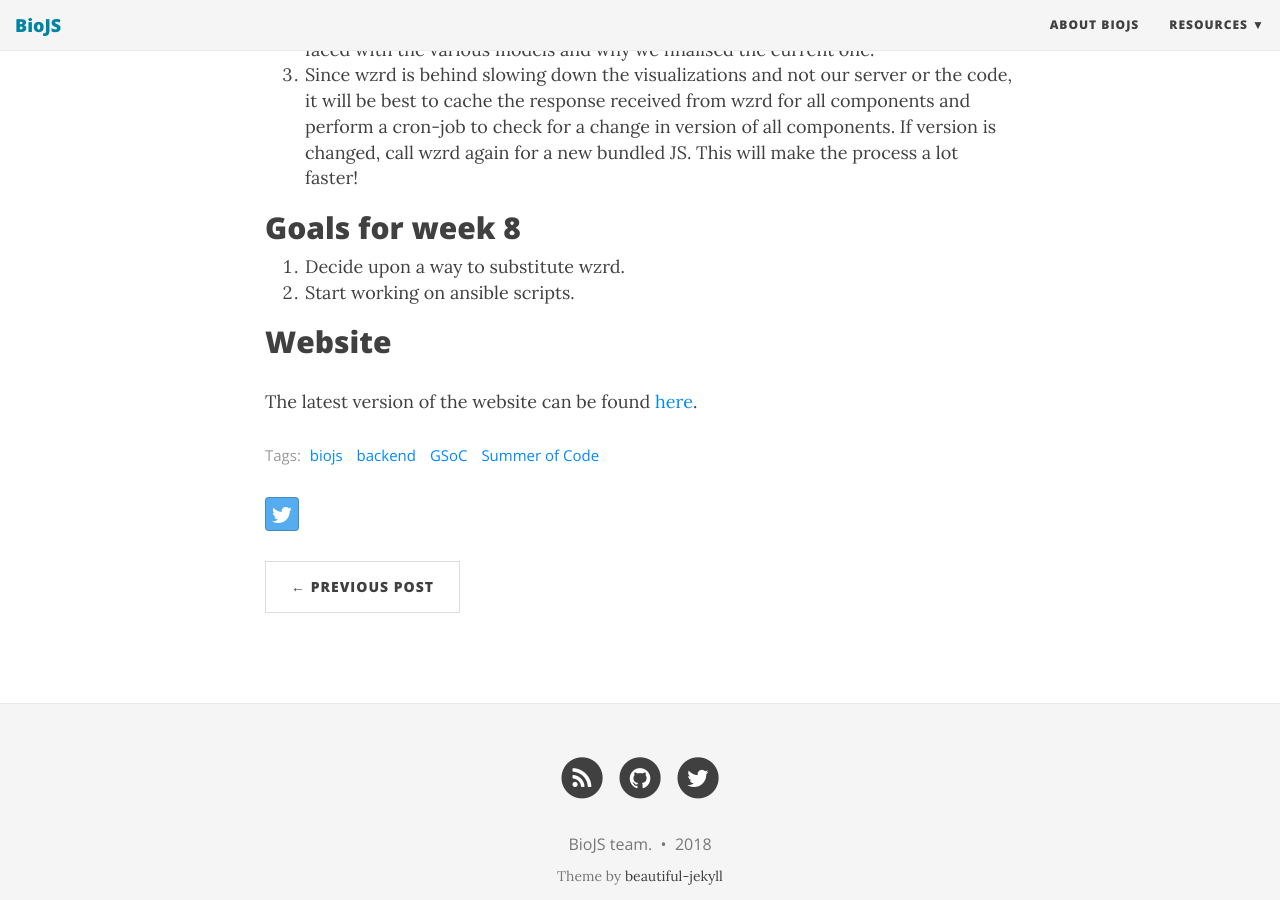
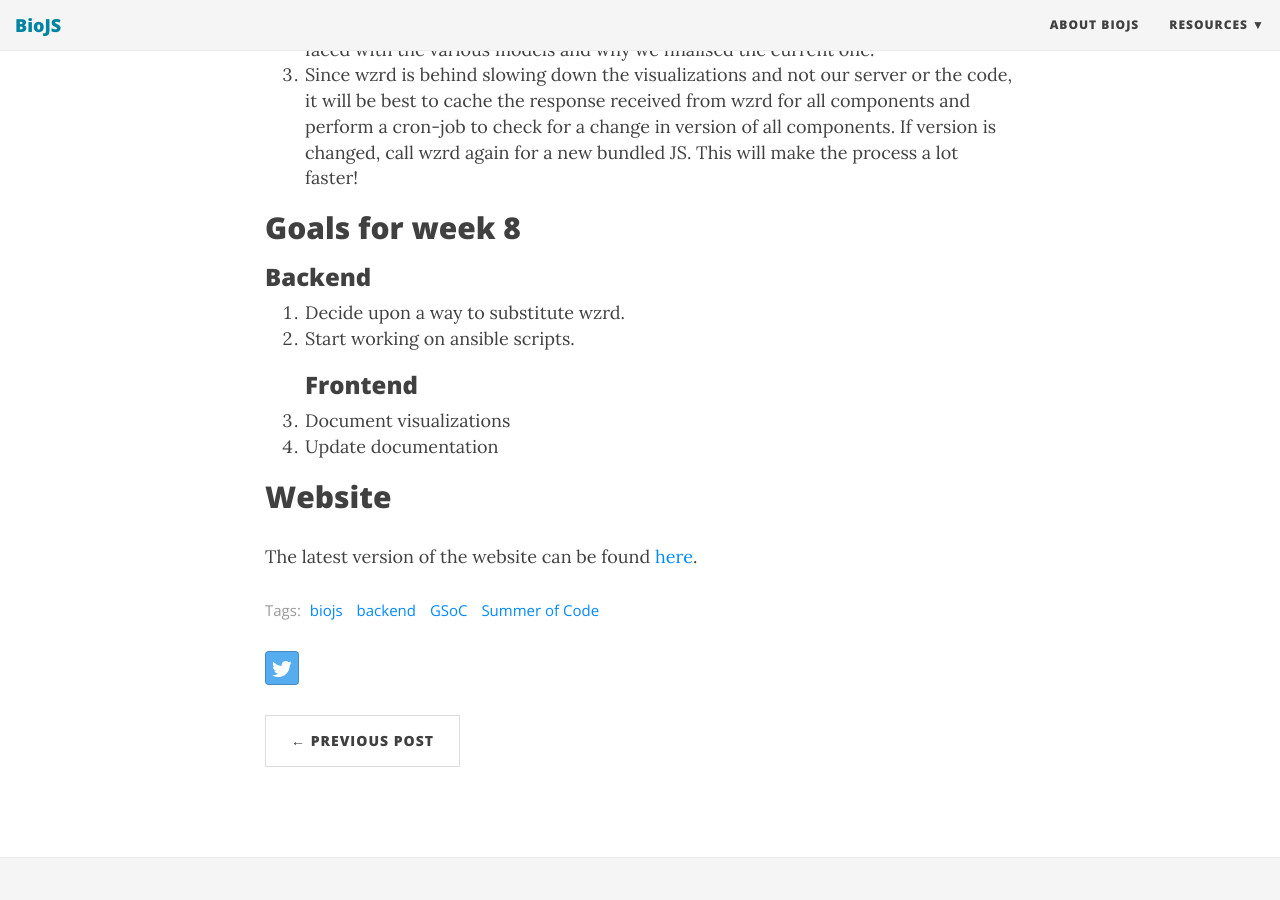
Before and after one commit to biojs/biojs.github.io, a Jekyll site: the page built from _posts/2018-07-02-week-7-backend.md, in a window 1280 px wide and 900 px high, scrolled down 1457 px. Built offline with Jekyll 4.4.1, drawn with Linux system fonts in a browser that asks for light colours; nearby versions of some CDN libraries.

Commit message:
Add frontend goals to blog post

```diff
--- a/_posts/2018-07-02-week-7-backend.md
+++ b/_posts/2018-07-02-week-7-backend.md
@@ -24,8 +24,12 @@ After a lot of thought, Sarthak and I proposed a new model. The visualization wo
   3. Since wzrd is behind slowing down the visualizations and not our server or the code, it will be best to cache the response received from wzrd for all components and perform a cron-job to check for a change in version of all components. If version is changed, call wzrd again for a new bundled JS. This will make the process a lot faster!
 
 ## Goals for week 8
+### Backend
   1. Decide upon a way to substitute wzrd.
   2. Start working on ansible scripts.
+### Frontend
+  1. Document visualizations
+  2. Update documentation
 
 ## Website
 The latest version of the website can be found [here](http://139.59.93.32/biojs-frontend/dist/#/).
```
